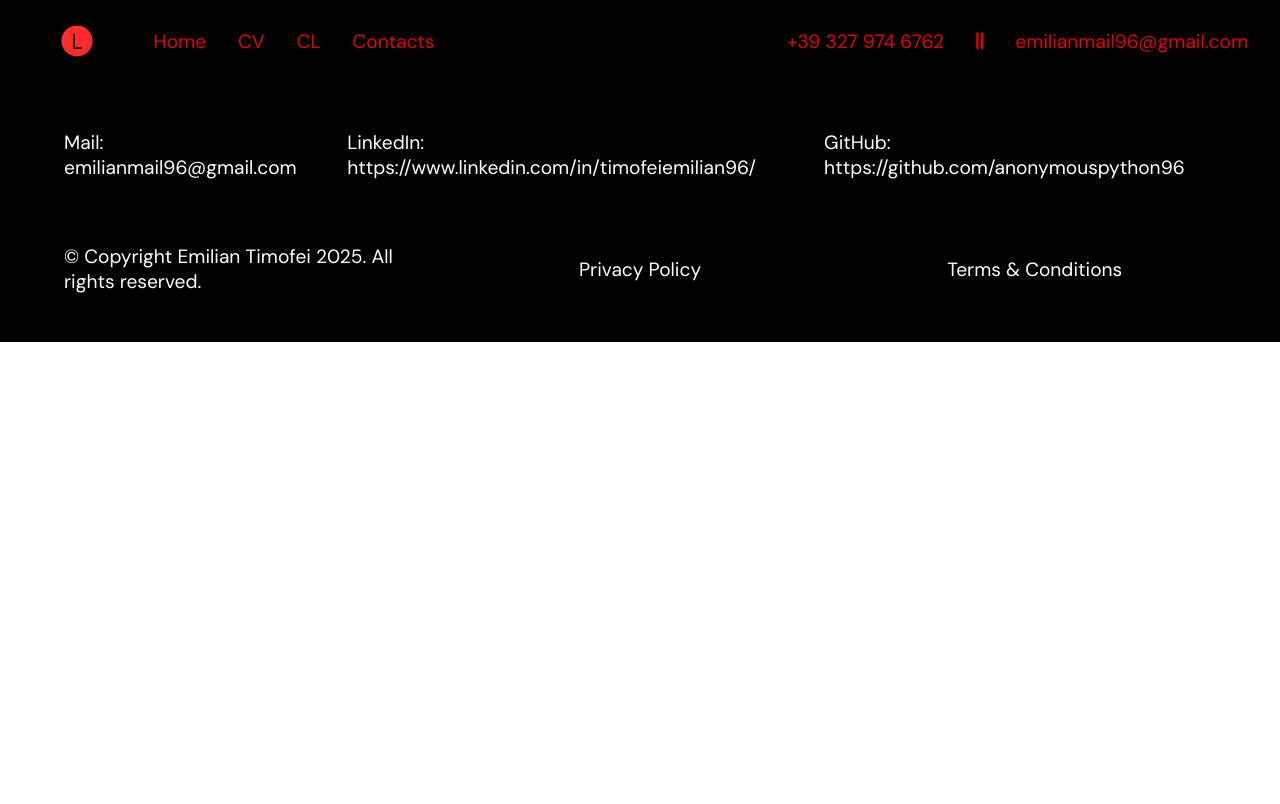
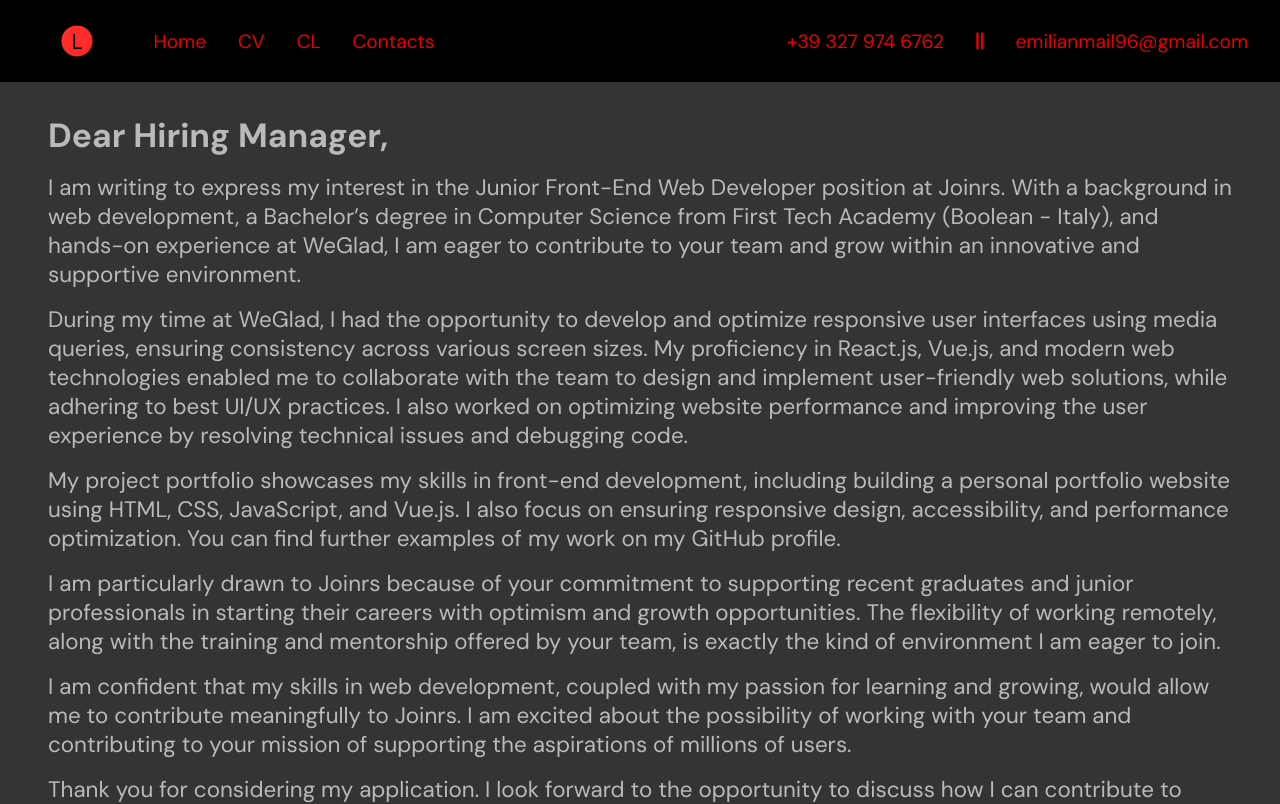
Before and after one commit to anonymouspython96/side-project, a Vue app: page /cl in a window 1280 px wide. Shown: the top 804 px of the page. Built offline with nearby package versions, Linux system fonts and the light colour scheme; a web font is replaced by a local one.

Commit message:
CL page done

```diff
--- a/src/components/Header.vue
+++ b/src/components/Header.vue
@@ -1,7 +1,7 @@
 <template>
   <header>
     <section id="ctm"> <!-- ctm = call to main -->
-        <h1>let emilianTimofei = "Frontend Developer";</h1>
+        <h1>let emilianTimofei =<br> "Frontend Developer";</h1>
         <p>Qui troverai una breve descrizione di chi sono, il mio CV, la mia cover letter ed i miei contatti!</p>
         <a href="#main">Scopri come<i class="fa-regular fa-circle-down"></i></a>
     </section>
--- a/src/components/Main.vue
+++ b/src/components/Main.vue
@@ -3,7 +3,7 @@
     <section class="intro">
       <h2>Chi Sono</h2>
       <p>
-        Ciao sono Emilian. Il mio linguaggio tech preferito è <i class="fa-brands fa-css3-alt"></i>. Sono appassionato di tutto il mondo dello sviluppo web. In particolare front-end. Amo il mondo dello sviluppo web. Penso che questo sia il mio passatempo preferito. Ed inoltre che il mondo dello sviluppo web mi fa vivere. Ogni sito è come un opera d'arte che chiede di essere scoperta. Ogni animazione, ogni colore, ogni font. Ogni dettaglio è importante, per questo tendo a non affidarmi troppo ai framework (pur conoscendoli s'intende). Detto ciò:
+        Ciao sono Emilian. Il mio linguaggio tech preferito è <i class="fa-brands fa-css3-alt"></i>. Sono appassionato di tutto il mondo dello sviluppo web. In particolare front-end. Amo il mondo dello sviluppo web. Penso che questo sia il mio passatempo preferito. Ed inoltre che il mondo dello sviluppo web mi fa vivere. Ogni sito è come un opera d'arte che chiede di essere scoperta. Ogni animazione, ogni colore, ogni font. Ogni dettaglio è importante, per questo tendo a non affidarmi troppo ai framework (pur conoscendoli). Detto ciò:
       </p>
       <a href="#footer">Scopri altro</a>
     </section>
--- a/src/views/Cl.vue
+++ b/src/views/Cl.vue
@@ -1,5 +1,76 @@
 <template>
-<div>
-</div>
+  <div id="cl">
+    <h2>Dear Hiring Manager,</h2>
 
+    <p>
+      I am writing to express my interest in the Junior Front-End Web Developer
+      position at Joinrs. With a background in web development, a Bachelor’s
+      degree in Computer Science from First Tech Academy (Boolean - Italy), and
+      hands-on experience at WeGlad, I am eager to contribute to your team and
+      grow within an innovative and supportive environment.
+    </p>
+
+    <p>
+      During my time at WeGlad, I had the opportunity to develop and optimize
+      responsive user interfaces using media queries, ensuring consistency
+      across various screen sizes. My proficiency in React.js, Vue.js, and
+      modern web technologies enabled me to collaborate with the team to design
+      and implement user-friendly web solutions, while adhering to best UI/UX
+      practices. I also worked on optimizing website performance and improving
+      the user experience by resolving technical issues and debugging code.
+    </p>
+
+    <p>
+      My project portfolio showcases my skills in front-end development,
+      including building a personal portfolio website using HTML, CSS,
+      JavaScript, and Vue.js. I also focus on ensuring responsive design,
+      accessibility, and performance optimization. You can find further examples
+      of my work on my GitHub profile.
+    </p>
+
+    <p>
+      I am particularly drawn to Joinrs because of your commitment to supporting
+      recent graduates and junior professionals in starting their careers with
+      optimism and growth opportunities. The flexibility of working remotely,
+      along with the training and mentorship offered by your team, is exactly
+      the kind of environment I am eager to join.
+    </p>
+
+    <p>
+      I am confident that my skills in web development, coupled with my passion
+      for learning and growing, would allow me to contribute meaningfully to
+      Joinrs. I am excited about the possibility of working with your team and
+      contributing to your mission of supporting the aspirations of millions of
+      users.
+    </p>
+    <p>
+      Thank you for considering my application. I look forward to the
+      opportunity to discuss how I can contribute to Joinrs' success.
+    </p>
+
+    <h3>Sincerely,</h3>
+    <h3><i>Timofei Emilian</i></h3>
+  </div>
 </template>
+
+<script>
+export default {};
+</script>
+
+<style scoped>
+* {
+  background-color: var(--color-lgrey);
+  color: var(--color-bagrey);
+}
+#cl {
+  font-size: 1.4rem;
+  padding: 24px 48px;
+}
+h2 {
+  padding: 8px 0;
+}
+h3,
+p {
+  padding: 8px 0;
+}
+</style>
```
Also changed, not shown: src/views/Cv.vue (+16 -9 lines).
